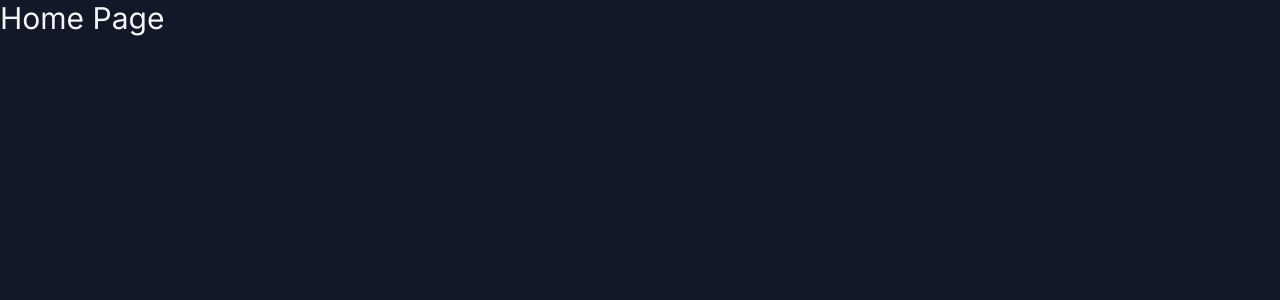
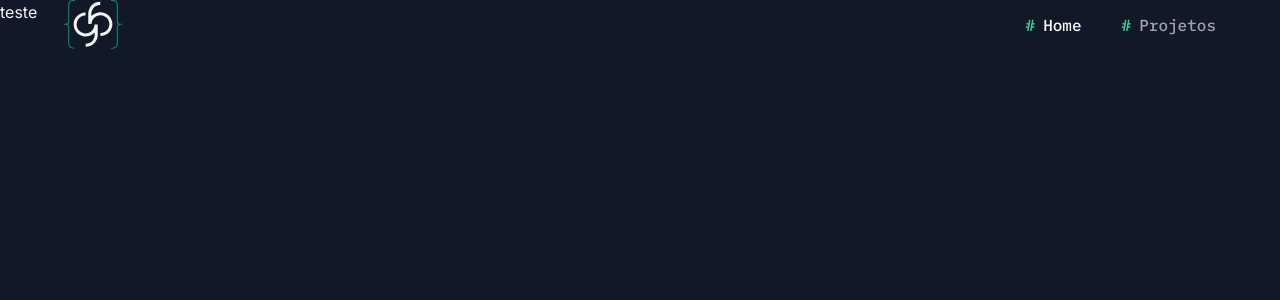
Before and after one commit to klsio22/portifolio-klesio-dev, a Next.js app: page / in a window 1280 px wide. Shown: the top 300 px of the page. Built offline with nearby package versions, Linux system fonts and the light colour scheme.

Commit message:
feat(home): header e content

```diff
--- /dev/null
+++ b/app/components/header/index.tsx
@@ -0,0 +1,37 @@
+import Image from "next/image";
+import Link from "next/link";
+import { NavItem } from "./nav-item";
+
+const NAV_ITEM = [
+  {
+    label: "Home",
+    href: "/",
+  },
+  {
+    label: "Projetos",
+    href: "/projeto",
+  },
+];
+
+export const Header = () => {
+  return (
+    <header className="absolute top-0 w-full z-10 h-24">
+      <div className="container flex items-center justify-between">
+        <Link href="/" className="">
+          <Image
+            width={58}
+            height={49}
+            alt="Logo GB Dev"
+            src="/images/logo.svg"
+          />
+        </Link>
+
+        <nav className="flex items-center gap-4 sm:gap-10">
+          {NAV_ITEM.map((item) => (
+            <NavItem {...item} key={item.label} />
+          ))}
+        </nav>
+      </div>
+    </header>
+  );
+};
--- /dev/null
+++ b/app/components/header/nav-item.tsx
@@ -0,0 +1,29 @@
+'use client';
+
+import { cn } from "@/app/lib/utilits";
+import Link from "next/link";
+import { usePathname } from "next/navigation";
+
+type NavItemProps = {
+  label: string;
+  href: string;
+};
+
+export const NavItem = ({ label, href }: NavItemProps) => {
+  const pathname = usePathname();
+
+  const isAtive = pathname === href;
+
+  return (
+    <Link
+      href={href}
+      className={cn(
+        "text-gray-400 flex items-center gap-2 font-medium font-mono",
+        isAtive && "text-gray-50"
+      )}
+    >
+      <span className="text-emerald-400">#</span>
+      {label}
+    </Link>
+  );
+};
--- /dev/null
+++ b/app/components/pages/home/hero-section/index.tsx
@@ -0,0 +1,4 @@
+export const HeroSection=()=>{
+
+return <section>teste</section>
+}
--- a/app/layout.tsx
+++ b/app/layout.tsx
@@ -1,24 +1,26 @@
-import { Inter, IBM_Plex_Mono } from 'next/font/google'
-import './globals.css'
-import { ReactNode } from 'react'
+import { Inter, IBM_Plex_Mono } from "next/font/google";
+import "./globals.css";
+import { ReactNode } from "react";
+import { Header } from "./components/header/index";
 
 const inter = Inter({
-  variable: '--font-inter',
-  subsets: ['latin'],
-})
+  variable: "--font-inter",
+  subsets: ["latin"],
+});
 
 const plexMono = IBM_Plex_Mono({
-  variable: '--font-plex-mono',
-  subsets: ['latin'],
-  weight: ['400', '500'],
-})
+  variable: "--font-plex-mono",
+  subsets: ["latin"],
+  weight: ["400", "500"],
+});
 
 export default function RootLayout({ children }: { children: ReactNode }) {
   return (
     <html lang="pt-BR" className={`${inter.variable} ${plexMono.variable}`}>
       <body>
+        <Header />
         {children}
       </body>
     </html>
-  )
+  );
 }
--- /dev/null
+++ b/app/lib/utilits.ts
@@ -0,0 +1,6 @@
+import {ClassValue, clsx} from 'clsx';
+import {twMerge} from 'tailwind-merge';
+
+export const cn = (...input:ClassValue[]) => {
+  return twMerge(clsx(input))
+}
--- a/app/page.tsx
+++ b/app/page.tsx
@@ -1,7 +1,9 @@
+import { HeroSection } from "./components/pages/home/hero-section";
+
 export default async function Home() {
   return (
     <>
-      <h1 className="text-3xl">Home Page</h1>
+     <HeroSection/>
     </>
   )
 }
```
